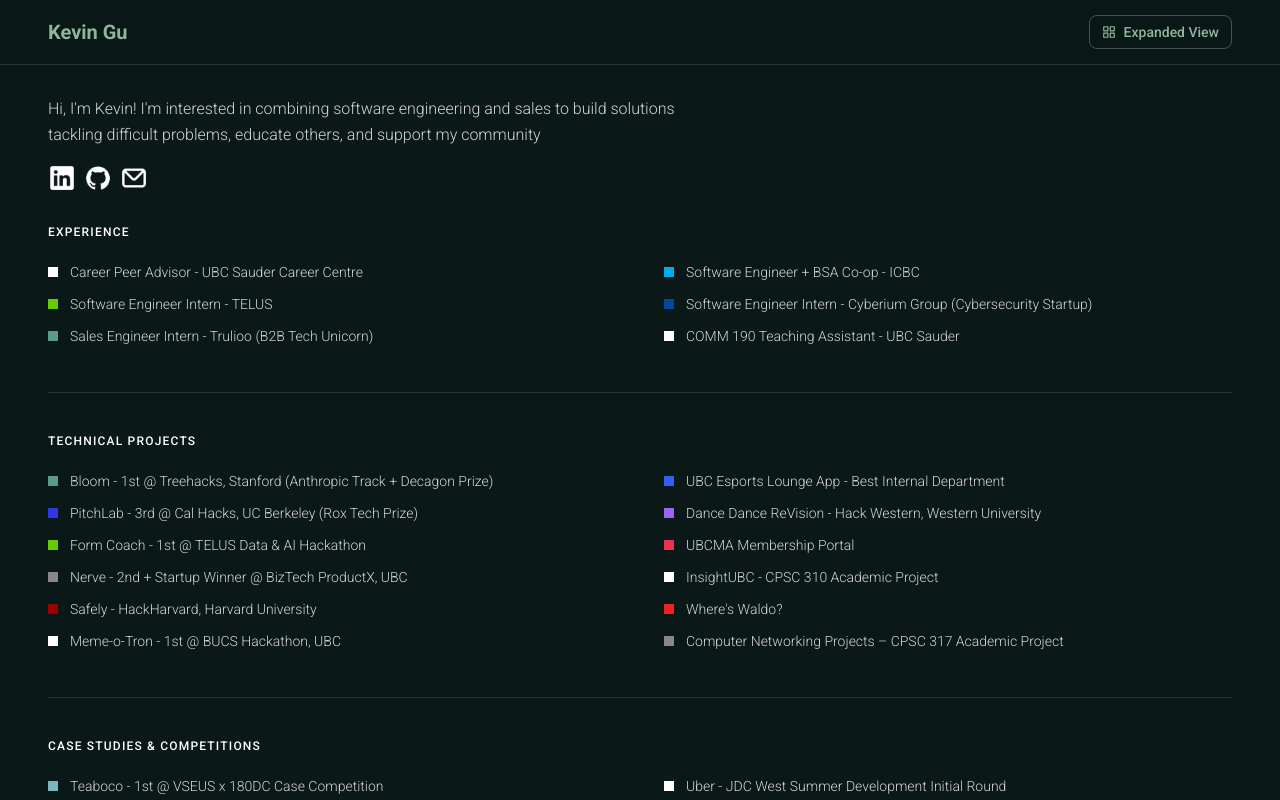
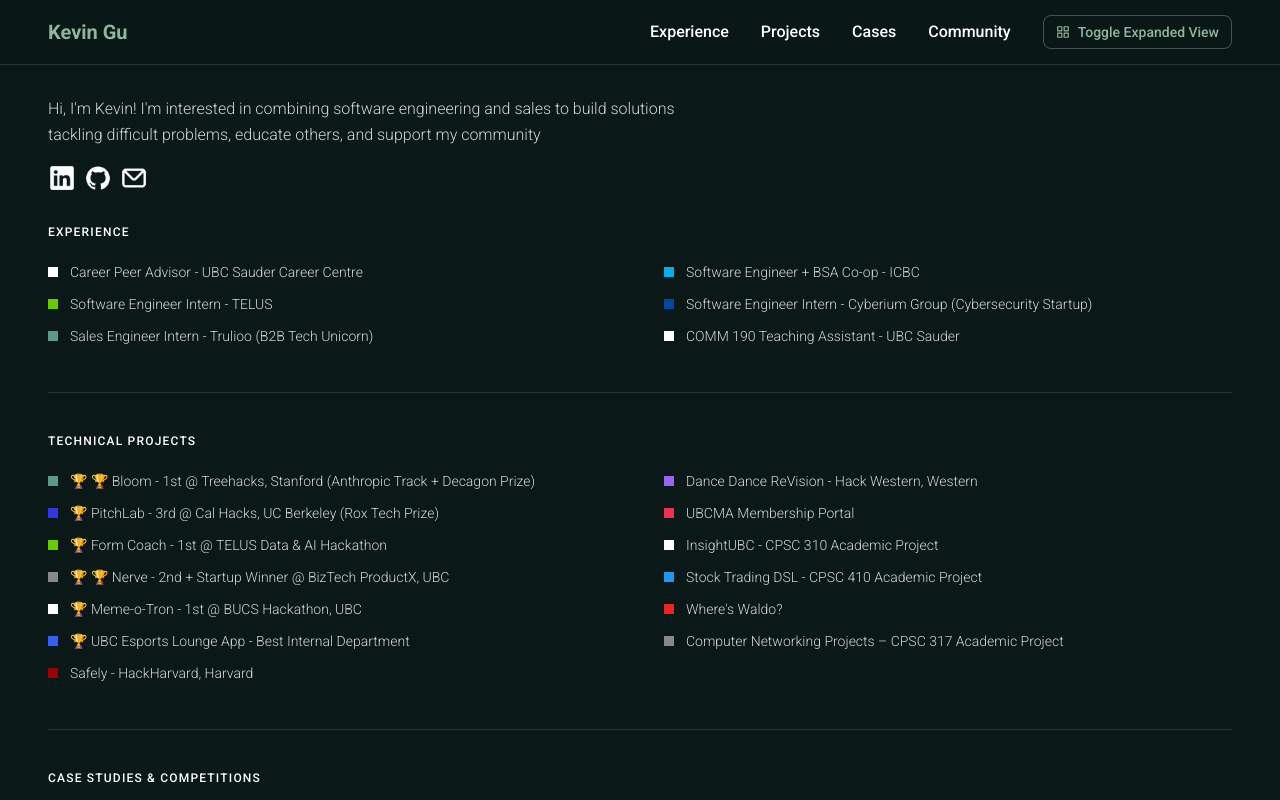
Before and after one commit to Kevinxygu/portfolio-website, a Next.js app: page / in a window 1280 px wide. Shown: the top 800 px of the page. Built offline with nearby package versions, Linux system fonts and the light colour scheme.

Commit message:
updated portfolio w 410 project and scrolling

```diff
--- a/src/app/page.tsx
+++ b/src/app/page.tsx
@@ -49,7 +49,6 @@
                   <p className="text-lg md:text-xl text-zinc-300 mb-8 max-w-xl">
                     I&apos;m interested in combining software engineering and sales to build solutions tackling difficult problems, educate others, and support my community
                   </p>
-
                   {/* socials */}
                   <div className="flex gap-2 mb-8">
                     <a
@@ -190,7 +189,7 @@
           {/* Community Section */}
           <section id="community" className="py-16 px-8 md:px-16 lg:px-24">
             <div className="max-w-7xl mx-auto">
-              <h2 className="text-2xl md:text-3xl font-semibold mb-8 text-palette-medium-green">Community Involvement</h2>
+              <h2 className="text-2xl md:text-3xl font-semibold mb-8 text-palette-medium-green">Community</h2>
               <div className="grid grid-cols-1 md:grid-cols-2 lg:grid-cols-3 gap-8">
                 {extracurriculars.map((activity, index) => (
                   <Extracurricular key={index} {...activity} />
--- a/src/components/CompactView.tsx
+++ b/src/components/CompactView.tsx
@@ -85,7 +85,7 @@
         </div>
 
         {/* Experience */}
-        <div className="mb-10 pb-10 border-b border-palette-medium-green/20">
+        <div id="experience" className="mb-10 pb-10 border-b border-palette-medium-green/20">
           <h2 className="text-xs font-semibold uppercase tracking-widest text-white mb-4">Experience</h2>
           <div className="columns-1 md:columns-2 gap-x-12">
             {experiences.map((exp, i) => (
@@ -100,7 +100,7 @@
         </div>
 
         {/* Projects */}
-        <div className="mb-10 pb-10 border-b border-palette-medium-green/20">
+        <div id="projects" className="mb-10 pb-10 border-b border-palette-medium-green/20">
           <h2 className="text-xs font-semibold uppercase tracking-widest text-white mb-4">Technical Projects</h2>
           <div className="columns-1 md:columns-2 gap-x-12">
             {projects.map((project, i) => (
@@ -115,7 +115,7 @@
         </div>
 
         {/* Cases */}
-        <div className="mb-10 pb-10 border-b border-palette-medium-green/20">
+        <div id="cases" className="mb-10 pb-10 border-b border-palette-medium-green/20">
           <h2 className="text-xs font-semibold uppercase tracking-widest text-white mb-4">Case Studies & Competitions</h2>
           <div className="columns-1 md:columns-2 gap-x-12">
             {cases.map((c, i) => (
@@ -130,8 +130,8 @@
         </div>
 
         {/* Extracurriculars */}
-        <div className="mb-10">
-          <h2 className="text-xs font-semibold uppercase tracking-widest text-white mb-4">Extracurriculars</h2>
+        <div id="community" className="mb-10">
+          <h2 className="text-xs font-semibold uppercase tracking-widest text-white mb-4">Community</h2>
           <div className="columns-1 md:columns-2 gap-x-12">
             {extracurriculars.map((ec, i) => (
               <CompactListItem
--- a/src/components/Navbar.tsx
+++ b/src/components/Navbar.tsx
@@ -10,7 +10,6 @@
   const [isMobileMenuOpen, setIsMobileMenuOpen] = useState(false);
 
   const navItems = [
-    { label: 'Home', href: '#home' },
     { label: 'Experience', href: '#experience' },
     { label: 'Projects', href: '#projects' },
     { label: 'Cases', href: '#cases' },
@@ -20,7 +19,12 @@
   const scrollToSection = (href: string) => {
     const element = document.querySelector(href);
     if (element) {
-      element.scrollIntoView({ behavior: 'smooth' });
+      if (isCompact) {
+        element.scrollIntoView({ behavior: 'smooth', block: 'center' });
+      } else {
+        const top = element.getBoundingClientRect().top + window.scrollY - 80;
+        window.scrollTo({ top, behavior: 'smooth' });
+      }
       setIsMobileMenuOpen(false);
     }
   };
@@ -39,7 +43,7 @@
 
           {/* Desktop Navigation */}
           <div className="hidden md:flex items-center gap-8">
-            {!isCompact && navItems.map((item) => (
+            {navItems.map((item) => (
               <button
                 key={item.label}
                 onClick={() => scrollToSection(item.href)}
@@ -60,14 +64,14 @@
                   <svg width="14" height="14" viewBox="0 0 24 24" fill="none" stroke="currentColor" strokeWidth="2" strokeLinecap="round" strokeLinejoin="round">
                     <rect x="3" y="3" width="7" height="7" /><rect x="14" y="3" width="7" height="7" /><rect x="14" y="14" width="7" height="7" /><rect x="3" y="14" width="7" height="7" />
                   </svg>
-                  <span>Expanded View</span>
+                  <span>Toggle Expanded View</span>
                 </>
               ) : (
                 <>
                   <svg width="14" height="14" viewBox="0 0 24 24" fill="none" stroke="currentColor" strokeWidth="2" strokeLinecap="round" strokeLinejoin="round">
                     <line x1="8" y1="6" x2="21" y2="6" /><line x1="8" y1="12" x2="21" y2="12" /><line x1="8" y1="18" x2="21" y2="18" /><line x1="3" y1="6" x2="3.01" y2="6" /><line x1="3" y1="12" x2="3.01" y2="12" /><line x1="3" y1="18" x2="3.01" y2="18" />
                   </svg>
-                  <span>Compact View</span>
+                  <span>Toggle Compact View</span>
                 </>
               )}
             </button>
@@ -96,19 +100,17 @@
               )}
             </button>
 
-            {!isCompact && (
             <button
               onClick={() => setIsMobileMenuOpen(!isMobileMenuOpen)}
               className="text-white hover:text-palette-medium-green transition-colors"
             >
               {isMobileMenuOpen ? <X size={24} /> : <Menu size={24} />}
             </button>
-            )}
           </div>
         </div>
 
         {/* Mobile Menu */}
-        {isMobileMenuOpen && !isCompact && (
+        {isMobileMenuOpen && (
           <div className="md:hidden py-4 border-t border-palette-medium-green/20">
             {navItems.map((item) => (
               <button
--- a/src/constants/data.json
+++ b/src/constants/data.json
@@ -173,7 +173,7 @@
       ],
       "prize": "🏆 1st (Anthropic Track + Decagon Prize) - Stanford Treehacks",
       "description": "We won first place twice at Stanford's Treehacks: The world's most prestigous hackathon with 1,100+ hackers out of 15,000+ applicants! We won first in the Anthropic Human Flourishing Track out of 252 projects, and the Decagon Prize for Best Conversation Assistant out of 82 projects. Bloom is a voice-first agentic assistant powered by Claude and ElevenLabs that helps seniors book Ubers, manage medications, and navigate the web all through natural conversation. It also monitors for early signs of cognitive decline through speech pattern analysis, combats loneliness with reminiscence therapy + family media sharing, and streams real-time health metrics from wearables to caretakers. Shoutout to Paul Tiberghien, Vaibhav Sharma, and Alberto Escobar Mingo!",
-      "compactText": "Bloom - 1st @ Treehacks, Stanford (Anthropic Track + Decagon Prize)",
+      "compactText": "🏆 🏆 Bloom - 1st @ Treehacks, Stanford (Anthropic Track + Decagon Prize)",
       "dotColor": "#5B998A"
     },
     {
@@ -195,7 +195,7 @@
       ],
       "prize": "🏆 3rd (Rox Tech Prize) - Cal Hacks (MLH)",
       "description": "My solo hack at Cal Hacks 12.0, the largest collegiate hackathon in the world with 3,600+ hackers! I placed 3rd in the Rox Tech prize track, focused on building AI agents using LLMs that act autonomously on real-world data. I built PitchLab end-to-end: a sales tool that generates mock sales calls so you can practicing talking to your prospect, before you actually do. We then shipped this project to 150+ users in 24 hours as part of UBC BizTech's KickStart startup competition!",
-      "compactText": "PitchLab - 3rd @ Cal Hacks, UC Berkeley (Rox Tech Prize)",
+      "compactText": "🏆 PitchLab - 3rd @ Cal Hacks, UC Berkeley (Rox Tech Prize)",
       "dotColor": "#3136E6"
     },
     {
@@ -221,7 +221,7 @@
       ],
       "prize": "🏆 1st - TELUS Data & AI Hackathon",
       "description": "A new feature on the TELUS Health & Wellbeing app that evaluates your exercise form with computer vision. After winning, our team is now exploring ways to integrate this solution into existing TELUS products and services! Shoutout to Pedro Soares and Arianne Rull!",
-      "compactText": "Form Coach - 1st @ TELUS Data & AI Hackathon",
+      "compactText": "🏆 Form Coach - 1st @ TELUS Data & AI Hackathon",
       "dotColor": "#66CC00"
     },
     {
@@ -249,8 +249,51 @@
       ],
       "prize": "🏆 2nd Place + 🏆 Startup Winner - ProductX",
       "description": "Competed alongside three other Kevins at UBC ProductX, UBC BizTech's flagship hackathon. A real-time monitoring dashboard for emergency dispatch units, powered with sentiment analysis and critical event detection. We modernized existing legacy systems that are outdated and have lead to lost lives, lost time, and lost resources. Shoutout to Kevin Hu, Kevin Tan, Kevin Xiao!",
-      "compactText": "Nerve - 2nd + Startup Winner @ BizTech ProductX, UBC",
+      "compactText": "🏆 🏆 Nerve - 2nd + Startup Winner @ BizTech ProductX, UBC",
       "dotColor": "#888888"
+    },
+    {
+      "title": "Meme-o-Tron",
+      "imagePath": "/images/projects/meme-o-tron-banner.png",
+      "githubLink": "https://devpost.com/software/meme-o-tron",
+      "tags": [
+        "typescript",
+        "javascript",
+        "reactjs",
+        "nextjs",
+        "tailwindcss",
+        "openai",
+        "json",
+        "vercel",
+        "computer vision"
+      ],
+      "prize": "🏆 Winner - BUCS Hackathon",
+      "description": "We built a Jumbotron lookalike cam, like those you might see at hockey games! Upload a photo and prepare to get roasted. Shoutout to Ryan Haraki and Alison Hardy!",
+      "compactText": "🏆 Meme-o-Tron - 1st @ BUCS Hackathon, UBC",
+      "dotColor": "#FFFFFF"
+    },
+    {
+      "title": "UBC Esports Lounge App",
+      "imagePath": "/images/projects/lounge-app-banner.gif",
+      "githubLink": "https://github.com/ubcesports",
+      "tags": [
+        "typescript",
+        "javascript",
+        "go",
+        "postgresql",
+        "aws ec2",
+        "docker",
+        "reactjs",
+        "nextjs",
+        "tailwindcss",
+        "ci/cd",
+        "github actions",
+        "vercel"
+      ],
+      "prize": "🏆 Best Internal Department",
+      "description": "Replaced a manual lounge check-in process with a sleek web app! Currently exploring a new monorepo architecture for the backend as we roll out new features for UBC's gaming community. Shoutout to Josh Wu and Jaden Hums, my dev leads and the rest of the team!",
+      "compactText": "🏆 UBC Esports Lounge App - Best Internal Department",
+      "dotColor": "#3360F2"
     },
     {
       "title": "Safely",
@@ -280,51 +323,8 @@
       ],
       "prize": "HackHarvard @ Harvard University (MLH)",
       "description": "Our submission at HackHarvard 10! Safely Today is a personal safety app that uses websockets, AI and sentiment analysis to monitor you and your peers' real time locations and alert authorities automatically when distress is detected. Shoutout to Gage Howe, Saketh Poori, and Adam Torres Encarnacion for the great weekend and for teaching me so much about tech!",
-      "compactText": "Safely - HackHarvard, Harvard University",
+      "compactText": "Safely - HackHarvard, Harvard",
       "dotColor": "#9B0000"
-    },
-    {
-      "title": "Meme-o-Tron",
-      "imagePath": "/images/projects/meme-o-tron-banner.png",
-      "githubLink": "https://devpost.com/software/meme-o-tron",
-      "tags": [
-        "typescript",
-        "javascript",
-        "reactjs",
-        "nextjs",
-        "tailwindcss",
-        "openai",
-        "json",
-        "vercel",
-        "computer vision"
-      ],
-      "prize": "🏆 Winner - BUCS Hackathon",
-      "description": "We built a Jumbotron lookalike cam, like those you might see at hockey games! Upload a photo and prepare to get roasted. Shoutout to Ryan Haraki and Alison Hardy!",
-      "compactText": "Meme-o-Tron - 1st @ BUCS Hackathon, UBC",
-      "dotColor": "#FFFFFF"
-    },
-    {
-      "title": "UBC Esports Lounge App",
-      "imagePath": "/images/projects/lounge-app-banner.gif",
-      "githubLink": "https://github.com/ubcesports",
-      "tags": [
-        "typescript",
-        "javascript",
-        "go",
-        "postgresql",
-        "aws ec2",
-        "docker",
-        "reactjs",
-        "nextjs",
-        "tailwindcss",
-        "ci/cd",
-        "github actions",
-        "vercel"
-      ],
-      "prize": "🏆 Best Internal Department",
-      "description": "Replaced a manual lounge check-in process with a sleek web app! Currently exploring a new monorepo architecture for the backend as we roll out new features for UBC's gaming community. Shoutout to Josh Wu and Jaden Hums, my dev leads and the rest of the team!",
-      "compactText": "UBC Esports Lounge App - Best Internal Department",
-      "dotColor": "#3360F2"
     },
     {
       "title": "Dance Dance ReVision",
@@ -344,7 +344,7 @@
       ],
       "prize": "Hack Western 11 @ Western University (MLH)",
       "description": "Dance-Dance ReVision brings you the classic Dance-Dance Revolution (DDR) arcade rhythm game right to your computer. Dance with computer vision! Shoutout to Andrew Fenton and Khoa Bui for hacking with me at Hack Western 11!",
-      "compactText": "Dance Dance ReVision - Hack Western, Western University",
+      "compactText": "Dance Dance ReVision - Hack Western, Western",
       "dotColor": "#9A64F6"
     },
     {
@@ -387,6 +387,26 @@
       "description": "A full-stack web application visualizing UBC course and building data. I built a custom query engine from scratch in TypeScript, and exposes REST APIs in the backend using Express. This project was a deep dive into software engineering principles, emphasizing Test-Driven Development (TDD) with a comprehensive Mocha/Chai test suite, asynchronous programming, and clean architecture. The source code cannot be shared due to academic integrity policies. Shoutout my partner Kevin Tan!",
       "compactText": "InsightUBC - CPSC 310 Academic Project",
       "dotColor": "#FFFFFF"
+    },
+    {
+      "title": "Stock Trading Custom Domain Specific Language (DSL)",
+      "imagePath": "/images/projects/stockdsl-banner.png",
+      "githubLink": "https://ubccsss.org/services/courses/cpsc-410/",
+      "tags": [
+        "python",
+        "typescript",
+        "antlr v4",
+        "abstract syntax trees",
+        "query engine",
+        "flask",
+        "nextjs",
+        "reactjs",
+        "language design",
+        "compilers"
+      ],
+      "description": "Engineered a full-stack custom Domain-Specific Language (DSL) architecture for algorithmic trading and intelligent portfolio management. We built this together as a team from scratch using ANTLR v4, building a robust Lexer/Tokenizer, Parser, Y Finance API service, query engine, and an Abstract Syntax Tree (AST) evaluator. The source code cannot be shared due to academic integrity policies. Shoutout to Benny Chinvanich, Connor Morrison, Manushree Singhania, and Matthew Mung!",
+      "compactText": "Stock Trading DSL - CPSC 410 Academic Project",
+      "dotColor": "#2196F3"
     },
     {
       "title": "Where's Waldo?",
@@ -432,7 +452,7 @@
       "prize": "1st Place Overall",
       "description": "Presented recommendations to increase Teaboco's UBC presence and obtain a B Corp Certification through influencer marketing and in-person campus partnerships. Shoutout to Bonnie Xie, Katerina Chen, and Saren Vathanak!",
       "link": "https://drive.google.com/file/d/18aj-xdyY4mHRFzu8sw8C0YVIeS4zxdV9/view?usp=sharing",
-      "compactText": "Teaboco - 1st @ VSEUS x 180DC Case Competition",
+      "compactText": "🏆 Teaboco - 1st @ VSEUS x 180DC Case Competition",
       "dotColor": "#7CB6BD"
     },
     {
@@ -443,7 +463,7 @@
       "prize": "2nd Place (Senior Case)",
       "description": "Tackled new product growth for TELUS MyPet by implementing an AI Assistant, introducing hybrid pricing, designing a new vet directory and funding partnerships. Shoutout to Bonnie Xie, Grace Kim, and Newgen Bao!",
       "link": "https://github.com/Kevinxygu/imprint-TELUS",
-      "compactText": "TELUS - 2nd @ UBC Imprint Case Competition (Finals)",
+      "compactText": "🏆 TELUS - 2nd @ UBC Imprint Case Competition (Finals)",
       "dotColor": "#66CC00"
     },
     {
@@ -454,7 +474,7 @@
       "prize": "2nd Place (Senior Case)",
       "description": "Implemented a master rebrand for TELUS to showcase its diverse product lines and help them STAND OUT, SHARE OUT, and HELP OUT. Shoutout to Bonnie Xie, Grace Kim, and Newgen Bao!",
       "link": "https://github.com/Kevinxygu/imprint-TELUS",
-      "compactText": "TELUS - 2nd @ UBC Imprint Case Competition (Prelims)",
+      "compactText": "🏆 TELUS - 2nd @ UBC Imprint Case Competition (Prelims)",
       "dotColor": "#4B286D"
     },
     {
@@ -465,7 +485,7 @@
       "prize": "2nd Place (Hootsuite Challenge)",
       "description": "Presented Hootsuite Connect: A new feature to connect brand influencers with businesses to create authentic social media content. Shoutout to Borna Shani and Eric Gadbois!",
       "link": "https://drive.google.com/file/d/1RLcg40NO6Z0SE6jdfwWS2lyMhhzBfStZ/view?usp=sharing",
-      "compactText": "Hootsuite - 2nd @ UBC Product Sprint (Hootsuite Challenge)",
+      "compactText": "🏆 Hootsuite - 2nd @ UBC Product Sprint (Hootsuite Challenge)",
       "dotColor": "#FF4C46"
     },
     {
```
Also changed, not shown: public/images/projects/stockdsl-banner.png (added). Lines whose indentation alone changed are shown as unchanged.
